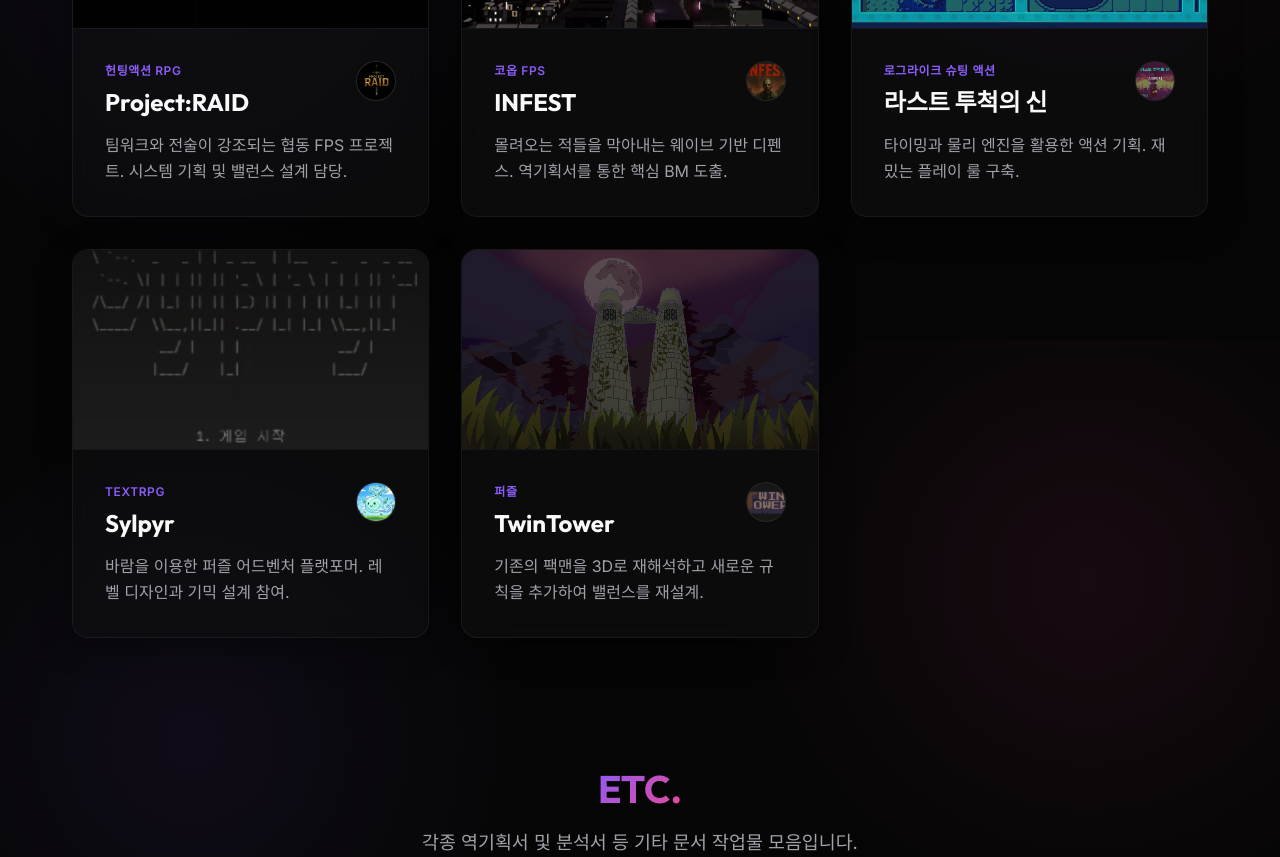
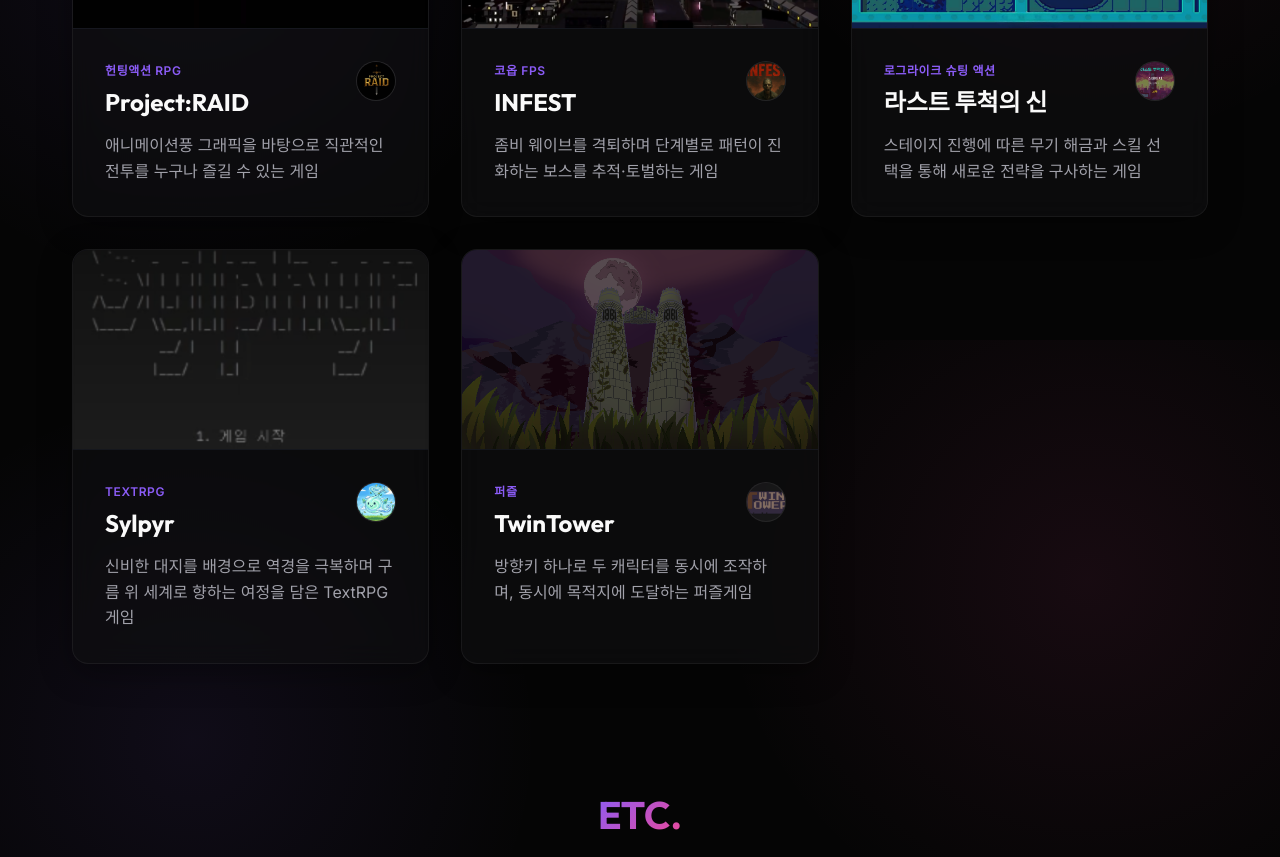
Before and after one commit to bibamung/KSW_Portfolio, a Next.js app: page /portfolio in a window 1280 px wide. Shown: the part 460-1317 px from the top of the page. Built offline with nearby package versions, Linux system fonts and the light colour scheme.

Commit message:
docs: align project descriptions across individual pages and main portfolio grid

```diff
--- a/app/portfolio/infest/page.tsx
+++ b/app/portfolio/infest/page.tsx
@@ -24,7 +24,7 @@ export default function InfestProject() {
             </div>
             <h1 style={{ fontSize: 'clamp(2.5rem, 4vw, 4rem)', marginBottom: '1.5rem', lineHeight: 1.1 }}>INFEST</h1>
             <p style={{ fontSize: '1.25rem', color: 'var(--text-secondary)', lineHeight: 1.6, maxWidth: '800px' }}>
-              점점 거세지는 적의 웨이브를 막아내는 생존 디펜스. 역기획서를 통해 시스템을 분석하고 핵심 BM을 도출했습니다.
+              좀비 웨이브를 격퇴하며 단계별로 패턴이 진화하는 보스를 추적·토벌하는 게임
             </p>
           </div>
 
--- a/app/portfolio/last-throw/page.tsx
+++ b/app/portfolio/last-throw/page.tsx
@@ -24,7 +24,7 @@ export default function LastThrowProject() {
             </div>
             <h1 style={{ fontSize: 'clamp(2.5rem, 4vw, 4rem)', marginBottom: '1.5rem', lineHeight: 1.1 }}>라스트 투척의 신</h1>
             <p style={{ fontSize: '1.25rem', color: 'var(--text-secondary)', lineHeight: 1.6, maxWidth: '950px' }}>
-              타이밍과 물리 엔진을 활용한 로그라이크 슈팅 액션 게임.<br /> 무기 해금 시스템을 통해서 플레이 코어루프를 구성하였고, 직관적이고 중독성 있는 플레이 룰을 구축했습니다.
+              스테이지 진행에 따른 무기 해금과 스킬 선택을 통해 새로운 전략을 구사하는 게임
             </p>
           </div>
 
--- a/app/portfolio/page.tsx
+++ b/app/portfolio/page.tsx
@@ -12,7 +12,7 @@ export default function Portfolio() {
       icon: '/raid_logo.png',
       image: '/pr_title.png',
       category: '헌팅액션 RPG',
-      description: '팀워크와 전술이 강조되는 협동 FPS 프로젝트. 시스템 기획 및 밸런스 설계 담당.',
+      description: '애니메이션풍 그래픽을 바탕으로 직관적인 전투를 누구나 즐길 수 있는 게임',
       link: '/portfolio/raid',
     },
     {
@@ -21,7 +21,7 @@ export default function Portfolio() {
       icon: '/infest_logo.png',
       image: '/infest_title.png',
       category: '코옵 FPS',
-      description: '몰려오는 적들을 막아내는 웨이브 기반 디펜스. 역기획서를 통한 핵심 BM 도출.',
+      description: '좀비 웨이브를 격퇴하며 단계별로 패턴이 진화하는 보스를 추적·토벌하는 게임',
       link: '/portfolio/infest',
     },
     {
@@ -30,7 +30,7 @@ export default function Portfolio() {
       icon: '/last_logo.png',
       image: '/las_title.png',
       category: '로그라이크 슈팅 액션',
-      description: '타이밍과 물리 엔진을 활용한 액션 기획. 재밌는 플레이 룰 구축.',
+      description: '스테이지 진행에 따른 무기 해금과 스킬 선택을 통해 새로운 전략을 구사하는 게임',
       link: '/portfolio/last-throw',
     },
     {
@@ -39,7 +39,7 @@ export default function Portfolio() {
       icon: '/sylpyr_logo.png',
       image: '/sylpyr_title.png',
       category: 'TextRPG',
-      description: '바람을 이용한 퍼즐 어드벤처 플랫포머. 레벨 디자인과 기믹 설계 참여.',
+      description: '신비한 대지를 배경으로 역경을 극복하며 구름 위 세계로 향하는 여정을 담은 TextRPG 게임',
       link: '/portfolio/sylphid',
     },
     {
@@ -48,7 +48,7 @@ export default function Portfolio() {
       icon: '/twintower_logo.png',
       image: '/twintower_title.png',
       category: '퍼즐',
-      description: '기존의 팩맨을 3D로 재해석하고 새로운 규칙을 추가하여 밸런스를 재설계.',
+      description: '방향키 하나로 두 캐릭터를 동시에 조작하며, 동시에 목적지에 도달하는 퍼즐게임',
       link: '/portfolio/twintower',
     }
   ];
--- a/app/portfolio/raid/page.tsx
+++ b/app/portfolio/raid/page.tsx
@@ -24,9 +24,7 @@ export default function RaidProject() {
             </div>
             <h1 style={{ fontSize: 'clamp(2.5rem, 4vw, 4rem)', marginBottom: '1.5rem', lineHeight: 1.1 }}>Project:RAID</h1>
             <p style={{ fontSize: '1.25rem', color: 'var(--text-secondary)', lineHeight: 1.6, maxWidth: '800px', whiteSpace: 'pre-line' }}>
-              &quot;Project:RAID&quot;는 헌팅 액션 장르의 게임으로, 사실적인 그래픽과 복잡한 시스템 대신 직관적이고 간단한 전투 시스템을 채택하여 플레이어가 쉽게 접근할 수 있도록 설계되었습니다.
-              {'\n'}
-              게임은 &apos;탐색 → 추적 → 전투 → 토벌&apos;의 핵심 루프에 집중하며, 애니풍 스타일의 아트와 빠르고 직관적인 피드백을 통해 원활한 게임 플레이 경험을 제공합니다.
+              애니메이션풍 그래픽을 바탕으로 직관적인 전투를 누구나 즐길 수 있는 게임
             </p>
           </div>
 
--- a/app/portfolio/sylphid/page.tsx
+++ b/app/portfolio/sylphid/page.tsx
@@ -24,7 +24,7 @@ export default function SylphidProject() {
             </div>
             <h1 style={{ fontSize: 'clamp(2.5rem, 4vw, 4rem)', marginBottom: '1.5rem', lineHeight: 1.1 }}>Sylpyr</h1>
             <p style={{ fontSize: '1.25rem', color: 'var(--text-secondary)', lineHeight: 1.6, maxWidth: '800px' }}>
-              바람의 방향과 세기를 이용해 맵을 탐험하는 2D 퍼즐 어드벤처 플랫포머. 레벨 디자인과 각종 환경 기믹을 설계했습니다.
+              신비한 대지를 배경으로 역경을 극복하며 구름 위 세계로 향하는 여정을 담은 TextRPG 게임
             </p>
           </div>
 
--- a/app/portfolio/twintower/page.tsx
+++ b/app/portfolio/twintower/page.tsx
@@ -24,7 +24,7 @@ export default function Pacman3DProject() {
             </div>
             <h1 style={{ fontSize: 'clamp(2.5rem, 4vw, 4rem)', marginBottom: '1.5rem', lineHeight: 1.1 }}>TwinTower</h1>
             <p style={{ fontSize: '1.25rem', color: 'var(--text-secondary)', lineHeight: 1.6, maxWidth: '800px' }}>
-              기존의 ‘팩맨’을 3D로 재해석하고, 새로운 규칙을 추가하여 게임의 진행 방식과 밸런스를 전면적으로 재설계한 개인 프로젝트입니다.
+              방향키 하나로 두 캐릭터를 동시에 조작하며, 동시에 목적지에 도달하는 퍼즐게임
             </p>
           </div>
 
```
